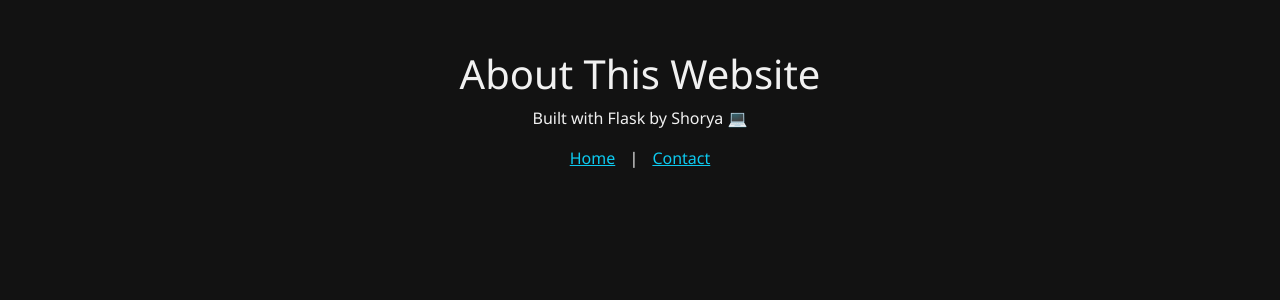
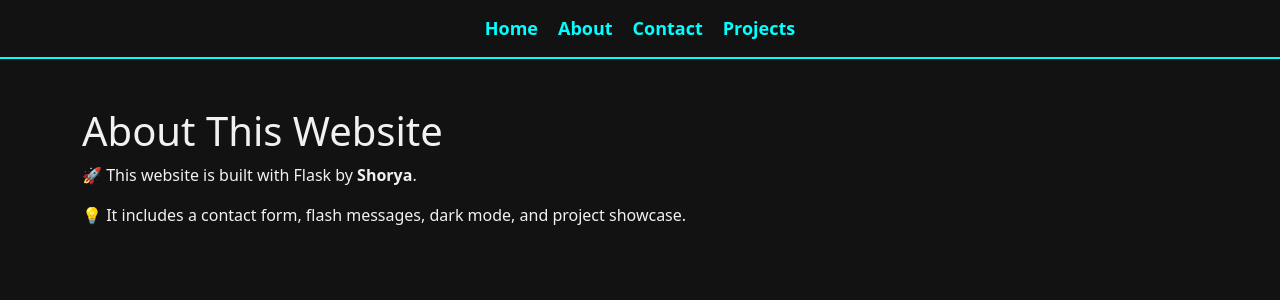
Before and after one commit to shoryaG19/flask-website1, a Flask app: page /about in a window 1280 px wide. Shown: the top 300 px of the page. Run offline with Flask 3, Linux system fonts and the light colour scheme.

Commit message:
Update about.html

```diff
--- a/templates/about.html
+++ b/templates/about.html
@@ -4,23 +4,24 @@
     <meta charset="UTF-8">
     <title>About</title>
     <link href="https://cdn.jsdelivr.net/npm/bootstrap@5.3.0/dist/css/bootstrap.min.css" rel="stylesheet">
-    <style>
-        body {
-            background-color: #121212;
-            color: #f1f1f1;
-            text-align: center;
-            font-family: 'Segoe UI', sans-serif;
-            padding-top: 50px;
-        }
-        a {
-            color: #0dcaf0;
-            margin: 0 10px;
-        }
-    </style>
+    <link rel="stylesheet" href="{{ url_for('static', filename='style.css') }}">
 </head>
-<body>
-    <h1>About This Website</h1>
-    <p>Built with Flask by Shorya 💻</p>
-    <a href="/">Home</a> | <a href="/contact">Contact</a>
+<body style="background-color: #121212; color: #f1f1f1;">
+
+    <!-- Navbar -->
+    <div class="navbar">
+        <a href="{{ url_for('home') }}">Home</a>
+        <a href="{{ url_for('about') }}">About</a>
+        <a href="{{ url_for('contact') }}">Contact</a>
+        <a href="{{ url_for('projects') }}">Projects</a>
+    </div>
+
+    <!-- Page Content -->
+    <div class="container mt-5">
+        <h1>About This Website</h1>
+        <p>🚀 This website is built with Flask by <strong>Shorya</strong>.</p>
+        <p>💡 It includes a contact form, flash messages, dark mode, and project showcase.</p>
+    </div>
+
 </body>
 </html>
```
